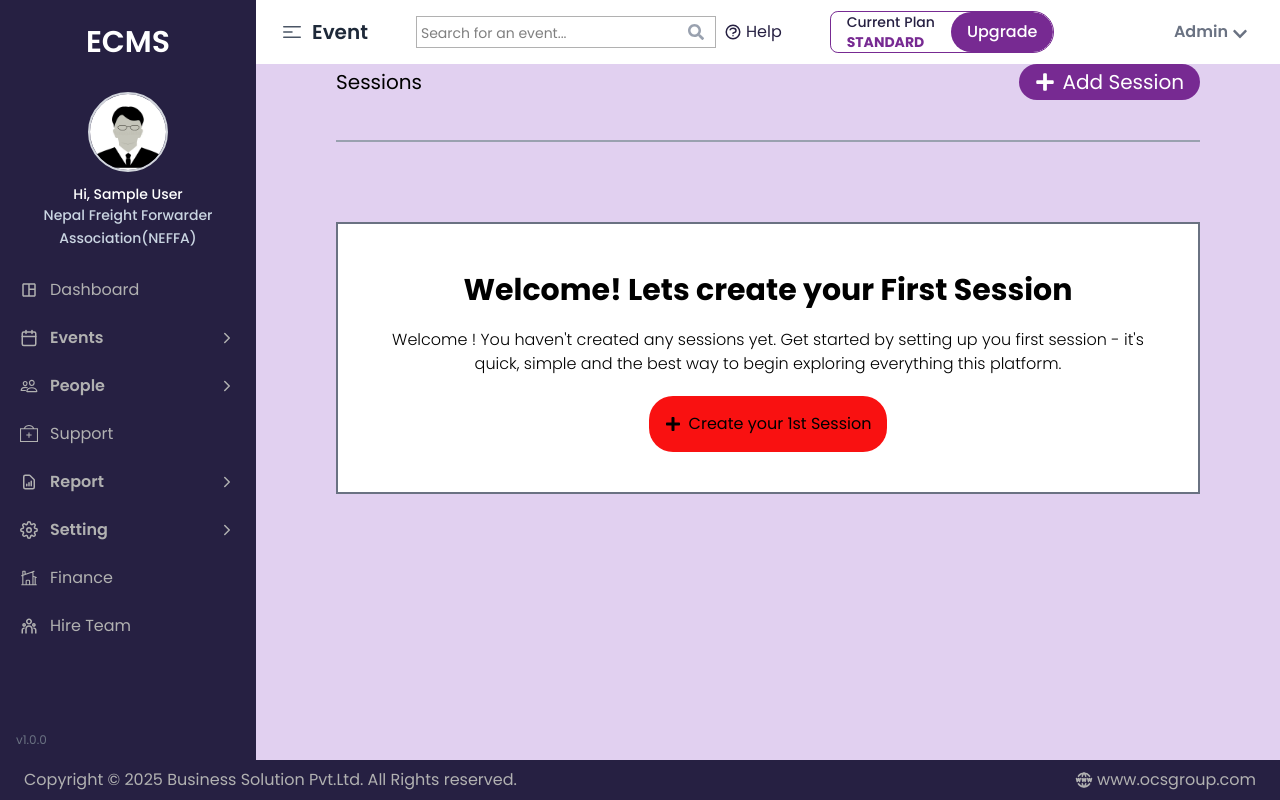
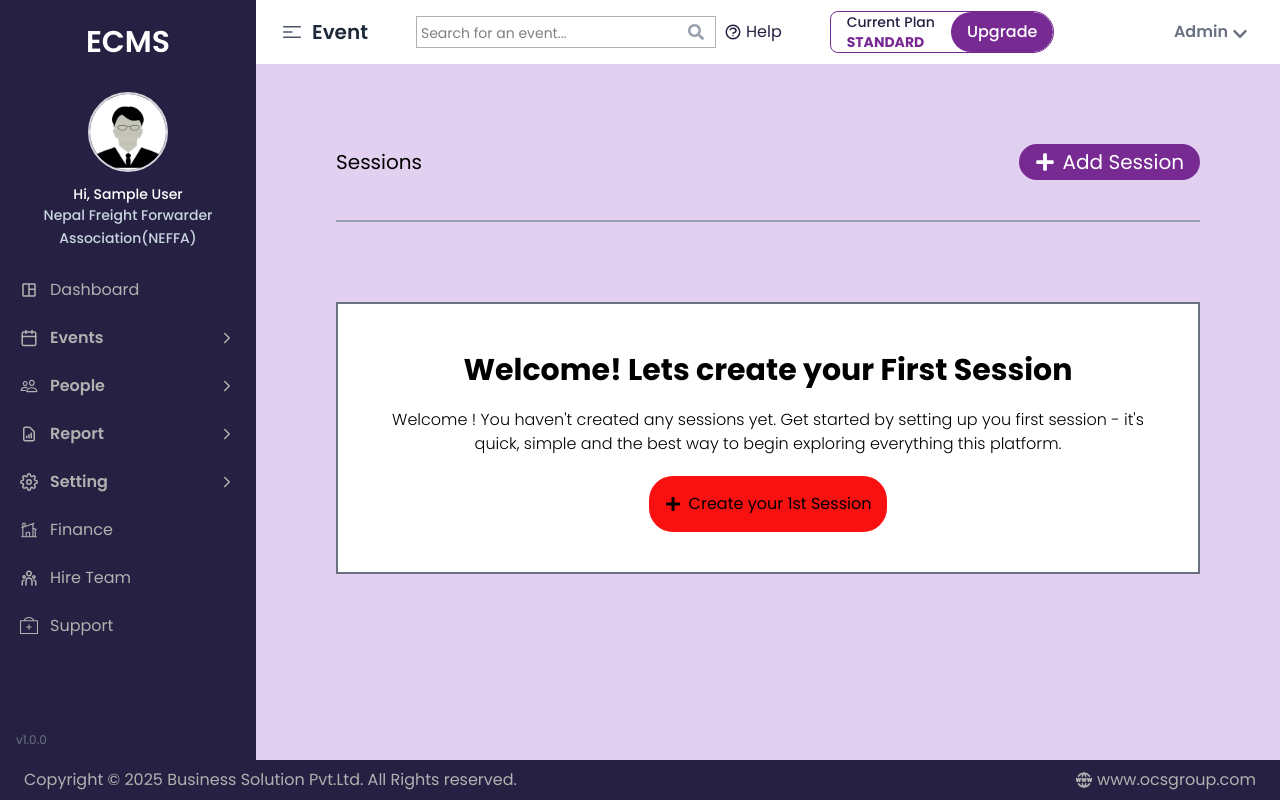
Before and after one commit to koiraladarwin/ecmsadminpage, a React (Vite) app: page /event/session in a window 1280 px wide. Built offline with nearby package versions, Linux system fonts and the light colour scheme; no server answers; sample sign-in values are in the browser's storage.

Commit message:
fix: added padding in session and made support appear last in sidebat

```diff
--- a/src/features/dashboard/components/SideBar.jsx
+++ b/src/features/dashboard/components/SideBar.jsx
@@ -198,17 +198,7 @@ export default function SideBar() {
 
         }
 
-        {/* support */}
-        <NavLink
-          to="/support"
-          className={({ isActive }) =>
-            `flex items-center px-5 py-3 transition ${isActive ? 'bg-sidebar-hover text-active-text  font-semibold' : 'text-passive-text hover:bg-gray-100'
-            }`
-          }
-        >
-          <TfiSupport className="mr-3 text-passive-text" size={18} />
-          Support
-        </NavLink>
+
 
         {/* report */}
         <div className=''>
@@ -343,6 +333,17 @@ export default function SideBar() {
           <RiTeamLine className="mr-3 text-passive-text" size={18} />
           Hire Team
         </NavLink>
+  {/* support */}
+        <NavLink
+          to="/support"
+          className={({ isActive }) =>
+            `flex items-center px-5 py-3 transition ${isActive ? 'bg-sidebar-hover text-active-text  font-semibold' : 'text-passive-text hover:bg-gray-100'
+            }`
+          }
+        >
+          <TfiSupport className="mr-3 text-passive-text" size={18} />
+          Support
+        </NavLink>
       </nav >
 
       <div className="mt-auto px-4 py-3 flex flex-col space-y-2 text-gray-500 text-xs">
--- a/src/features/dashboard/event/pages/SessionPage.jsx
+++ b/src/features/dashboard/event/pages/SessionPage.jsx
@@ -5,7 +5,7 @@ export default function SessionPage()
 {
     return(
         <div className="">
-            <div className="flex items-center flex-col lg:flex-row gap-4 justify-between pl-20 pr-20">
+            <div className="flex items-center flex-col lg:flex-row gap-4 justify-between pl-20 pr-20 pt-20">
                 <h1 className="text-xl ">Sessions</h1>
 
                 <NavLink to="/event/createsession" >
```
